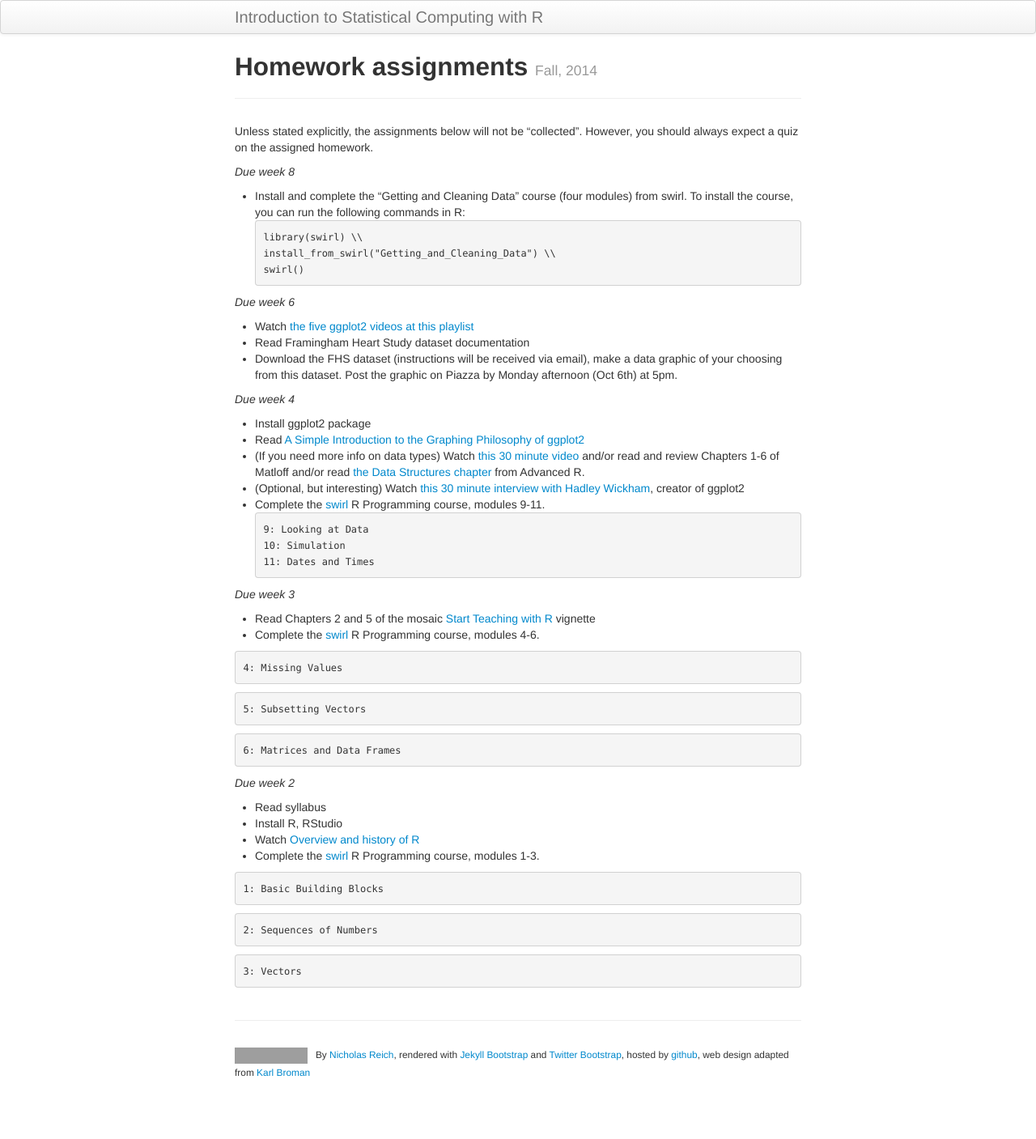
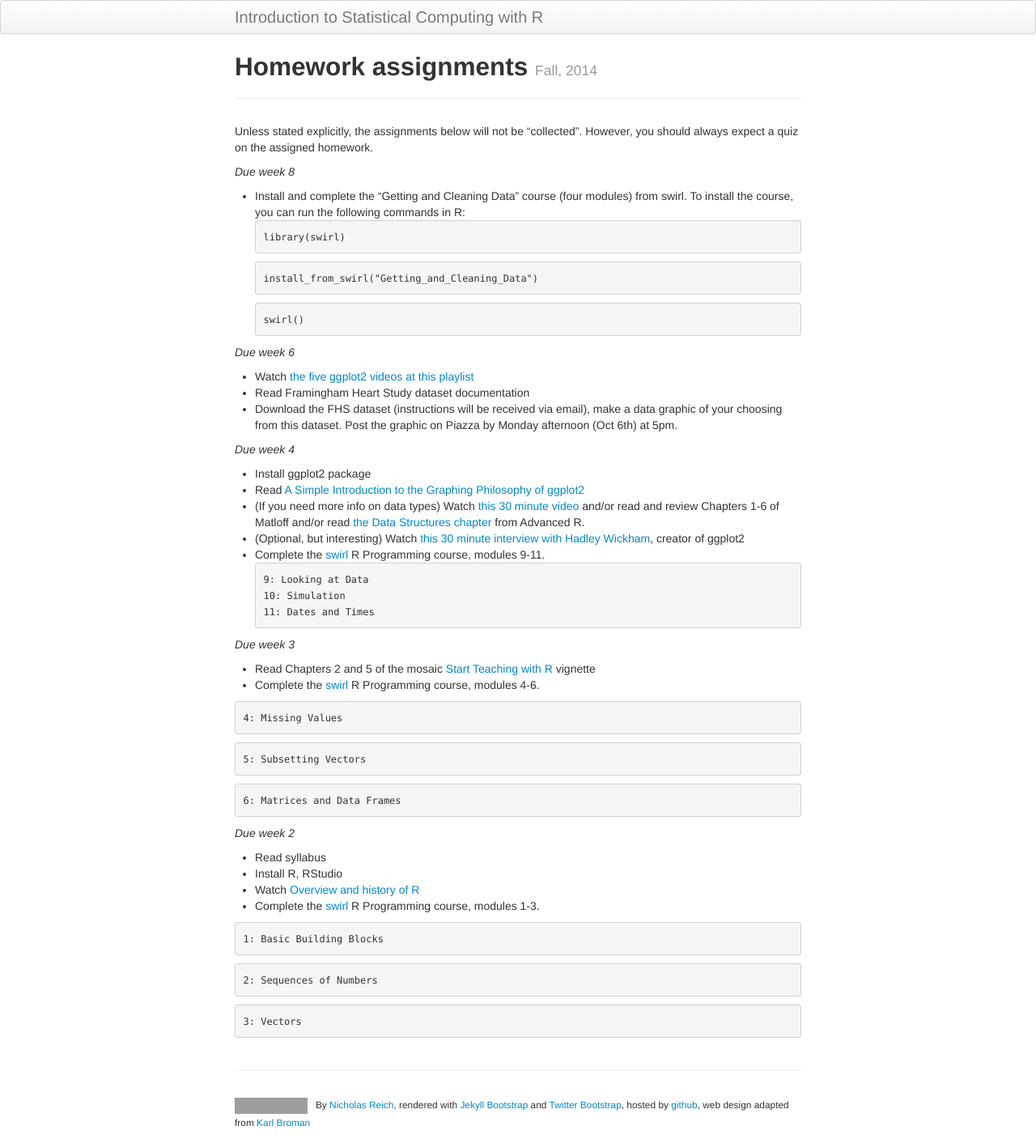
Before and after one commit to nickreich/statComp2014, a Jekyll site: the page built from pages/homework.md, in a window 1280 px wide. Shown: the whole page at 81% size. Built offline with Jekyll 4.4.1, drawn with Linux system fonts in a browser that asks for light colours; before the commit the page ends 1345 px from its top, so only the background shows below that; grey boxes are pictures that could not be loaded.

Commit message:
poor man newlines.

````diff
--- a/pages/homework.md
+++ b/pages/homework.md
@@ -12,8 +12,12 @@ _Due week 8_
 
 * Install and complete the "Getting and Cleaning Data" course (four modules) from swirl. To install the course, you can run the following commands in R:
 ```
-library(swirl) \\
-install_from_swirl("Getting_and_Cleaning_Data") \\
+library(swirl)
+```
+```
+install_from_swirl("Getting_and_Cleaning_Data")
+```
+```
 swirl()
 ```
 
````
